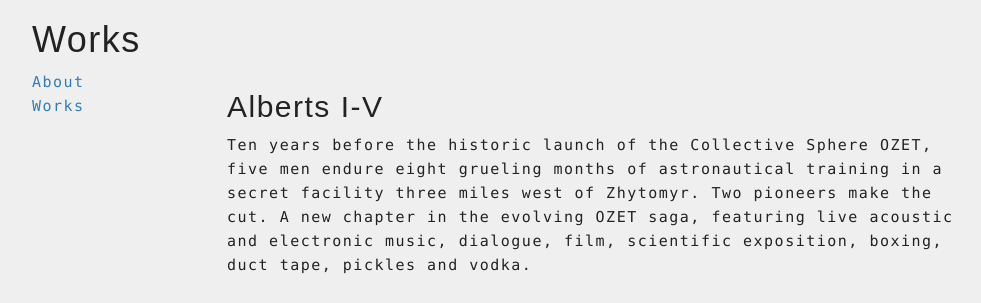
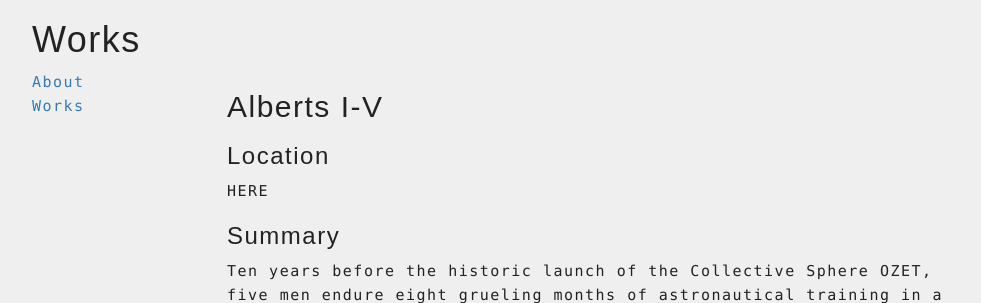
Before and after one commit to the-ozet/the-ozet.github.io, a Jekyll site: the page built from _works/alberts.md, in a window 1280 px wide, cut to the strip 0-303 px from the top of the page. Shown: the whole strip, without its empty margins (38-1019 px from the left). Built offline with Jekyll 4.4.1, drawn with Linux system fonts in a browser that asks for light colours.

Commit message:
Update alberts.md

```diff
--- a/_works/alberts.md
+++ b/_works/alberts.md
@@ -6,6 +6,12 @@ date: 2010-08-05
 year: 2010
 ---
 ## Alberts I-V
+
+### Location
+
+HERE
+
+### Summary
 
 Ten years before the historic launch of the Collective Sphere OZET, five men endure eight grueling months of astronautical training in a secret facility three miles west of Zhytomyr. Two pioneers make the cut. A new chapter in the evolving OZET saga, featuring live acoustic and electronic music, dialogue, film, scientific exposition, boxing, duct tape, pickles and vodka.
 
```
